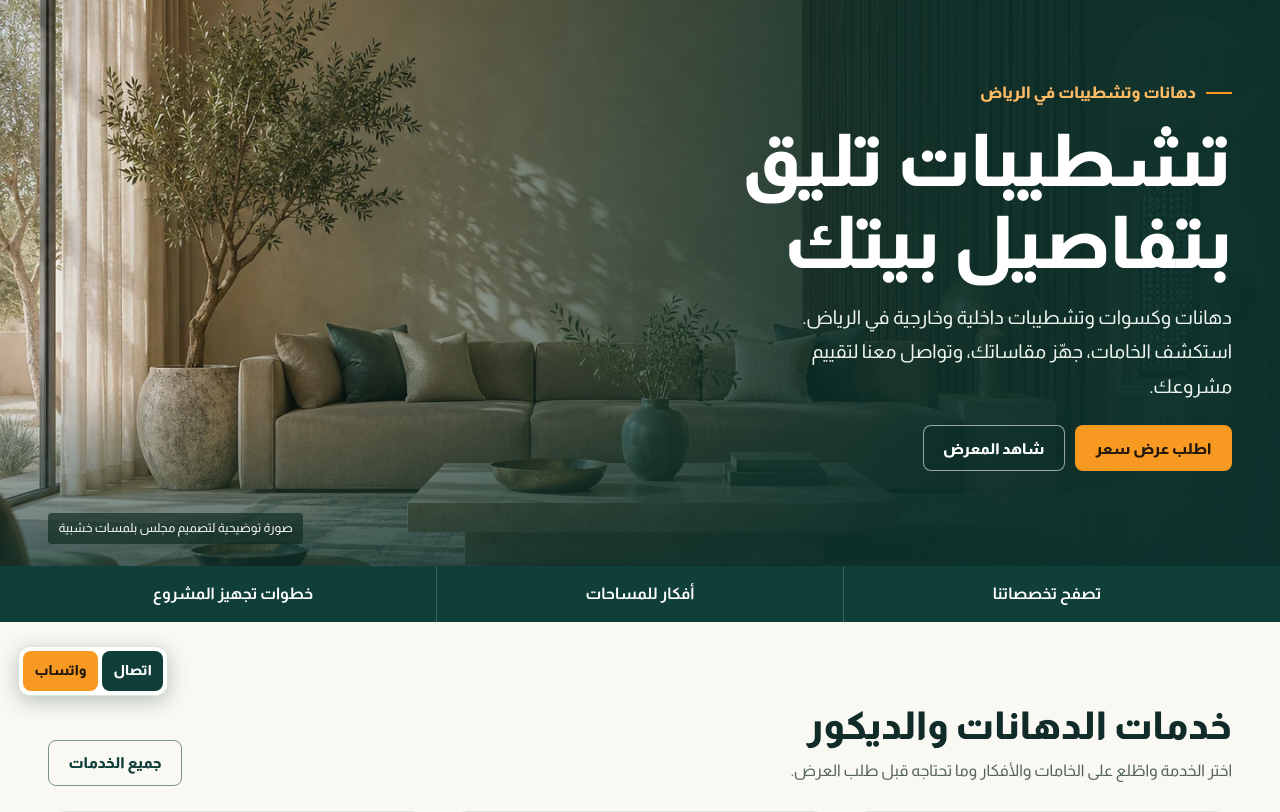
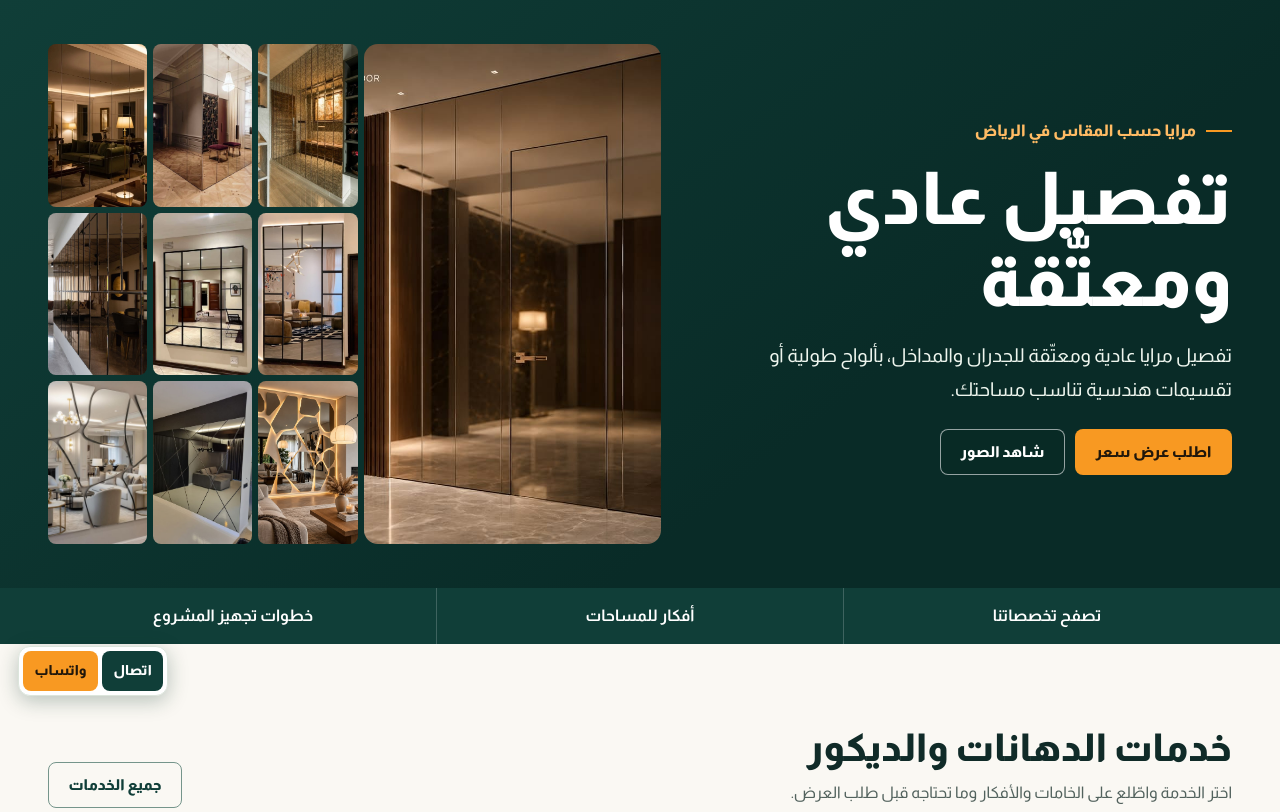
Before and after one commit to SulaimanAlsanani/riyadh-decor, a WordPress theme: template riyadh-decor/front-page.php in a window 1280 px wide. Shown: the part 89-901 px from the top of the page. Run offline with PHP 8.4 and a stand-in for WordPress, Linux system fonts and the light colour scheme; the site name, menu and one post (Sample post) are stand-ins, and other content is empty; some libraries are stand-ins or nearby versions.

Commit message:
Show the custom mirror collection on the homepage

```diff
--- a/riyadh-decor/front-page.php
+++ b/riyadh-decor/front-page.php
@@ -1,17 +1,42 @@
-<?php get_header(); $services = rd_services(); ?>
+<?php
+get_header();
+$services = rd_services();
+$mirror_photos = [
+    'mirror-bronze-door.jpg' => 'مرايا برونزية بألواح طولية وباب مدمج',
+    'mirror-antiqued-panels.jpg' => 'مرايا معتّقة ذهبية بألواح طولية',
+    'mirror-corner-panels.jpg' => 'مرايا برونزية تغطّي زاوية وأبواب خزائن',
+    'mirror-living-room-grid.jpg' => 'جدار مرايا برونزية بتقسيمات مستطيلة',
+    'mirror-backlit-black-frame.jpg' => 'مرآة بإطار أسود وإضاءة خلفية',
+    'mirror-black-frame.jpg' => 'مرآة جدارية بتقسيمات سوداء',
+    'mirror-bronze-tiles.jpg' => 'جدار بلاطات مرايا برونزية',
+    'mirror-backlit-organic.jpg' => 'مرايا بأشكال عضوية مع إضاءة خلفية',
+    'mirror-diagonal-wall.jpg' => 'جدار مرايا بخطوط هندسية مائلة',
+    'mirror-sculpted-pieces.jpg' => 'قطع مرايا غير منتظمة بحواف منحنية',
+];
+?>
 <main id="content">
     <section class="rd-hero" aria-labelledby="rd-hero-title">
-        <?php rd_image('majlis', ['alt' => '', 'loading' => 'eager', 'fetchpriority' => 'high', 'sizes' => '100vw', 'class' => 'rd-hero-image']); ?>
-        <div class="rd-shell rd-hero-content">
-            <p class="rd-kicker">دهانات وتشطيبات في الرياض</p>
-            <h1 id="rd-hero-title"><?php echo esc_html(get_theme_mod('rd_hero_title', 'تشطيبات تليق بتفاصيل بيتك')); ?></h1>
-            <p><?php echo esc_html(get_theme_mod('rd_hero_text', 'دهانات وكسوات وتشطيبات داخلية وخارجية في الرياض. استكشف الخامات، جهّز مقاساتك، وتواصل معنا لتقييم مشروعك.')); ?></p>
-            <div class="rd-actions">
-                <a class="rd-button rd-button-solid" href="#request">اطلب عرض سعر</a>
-                <a class="rd-button rd-button-light" href="<?php echo esc_url(rd_url('gallery')); ?>">شاهد المعرض</a>
+        <div class="rd-shell rd-hero-layout">
+            <div class="rd-hero-content">
+                <p class="rd-kicker">مرايا حسب المقاس في الرياض</p>
+                <h1 id="rd-hero-title"><?php echo esc_html(get_theme_mod('rd_hero_title', 'تفصيل عادي ومعتّقة')); ?></h1>
+                <p><?php echo esc_html(get_theme_mod('rd_hero_text', 'تفصيل مرايا عادية ومعتّقة للجدران والمداخل، بألواح طولية أو تقسيمات هندسية تناسب مساحتك.')); ?></p>
+                <div class="rd-actions">
+                    <a class="rd-button rd-button-solid" href="<?php echo esc_url(add_query_arg('service', 'mirrors', rd_url('contact'))); ?>">اطلب عرض سعر</a>
+                    <a class="rd-button rd-button-light" href="#rd-mirror-gallery">شاهد الصور</a>
+                </div>
+            </div>
+            <div class="rd-hero-gallery" id="rd-mirror-gallery" data-gallery role="group" aria-label="صور تفصيل المرايا العادية والمعتّقة">
+                <?php $is_cover = true; ?>
+                <?php foreach ($mirror_photos as $filename => $caption): ?>
+                    <?php $photo = rd_asset($filename); ?>
+                    <a <?php if ($is_cover): ?>class="rd-hero-cover"<?php endif; ?> href="<?php echo esc_url($photo); ?>" data-gallery-image data-caption="<?php echo esc_attr($caption); ?>">
+                        <img src="<?php echo esc_url($photo); ?>" alt="<?php echo esc_attr($caption); ?>" <?php if ($is_cover): ?>fetchpriority="high"<?php else: ?>loading="lazy"<?php endif; ?> decoding="async">
+                    </a>
+                    <?php $is_cover = false; ?>
+                <?php endforeach; ?>
             </div>
         </div>
-        <div class="rd-hero-caption">صورة توضيحية لتصميم مجلس بلمسات خشبية</div>
     </section>
 
     <div class="rd-jump"><div class="rd-shell">
--- a/riyadh-decor/functions.php
+++ b/riyadh-decor/functions.php
@@ -25,8 +25,8 @@ add_action('customize_register', function ($customize) {
         'rd_phone' => ['رقم الجوال للعرض والاتصال', '0505455984'],
         'rd_whatsapp' => ['رقم واتساب بالصيغة الدولية', '966505455984'],
         'rd_location' => ['منطقة الخدمة', 'الرياض، السعودية'],
-        'rd_hero_title' => ['عنوان الواجهة الرئيسية', 'تشطيبات تليق بتفاصيل بيتك'],
-        'rd_hero_text' => ['وصف الواجهة الرئيسية', 'دهانات وكسوات وتشطيبات داخلية وخارجية في الرياض. استكشف الخامات، جهّز مقاساتك، وتواصل معنا لتقييم مشروعك.'],
+        'rd_hero_title' => ['عنوان الواجهة الرئيسية', 'تفصيل عادي ومعتّقة'],
+        'rd_hero_text' => ['وصف الواجهة الرئيسية', 'تفصيل مرايا عادية ومعتّقة للجدران والمداخل، بألواح طولية أو تقسيمات هندسية تناسب مساحتك.'],
     ] as $key => [$label, $default]) {
         $customize->add_setting($key, ['default' => $default, 'sanitize_callback' => 'sanitize_text_field']);
         $customize->add_control($key, [
--- a/riyadh-decor/inc/components.php
+++ b/riyadh-decor/inc/components.php
@@ -133,6 +133,7 @@ function rd_request_form($selected = '') {
         <label>نوع الخدمة
             <select required name="service">
                 <option value="">اختر الخدمة</option>
+                <option value="تفصيل مرايا عادية ومعتّقة" data-service-key="mirrors" <?php selected($selected, 'mirrors'); ?>>تفصيل مرايا عادية ومعتّقة</option>
                 <?php foreach (rd_services() as $slug => $service): ?>
                     <option value="<?php echo esc_attr($service['name']); ?>" data-service-key="<?php echo esc_attr($slug); ?>" <?php selected($selected, $slug); ?>><?php echo esc_html($service['name']); ?></option>
                 <?php endforeach; ?>
--- a/riyadh-decor/style.css
+++ b/riyadh-decor/style.css
@@ -1,7 +1,7 @@
 /*
 Theme Name: Riyadh Decor
 Description: موقع عربي لخدمات الدهانات والديكورات في الرياض.
-Version: 1.0.0
+Version: 1.0.1
 Requires at least: 6.8
 Requires PHP: 8.2
 Text Domain: riyadh-decor
@@ -61,16 +61,17 @@ summary { cursor:pointer; }
 .rd-button-line { color:var(--deep); background:transparent; border-color:#75958b; }
 .rd-button-line:hover { background:#e4eee8; }
 .rd-mobile-contact { display:none; }
-.rd-hero { position:relative; isolation:isolate; display:grid; align-items:center; min-height:clamp(560px,69vh,720px); overflow:hidden; color:var(--white); background:var(--dark); }
-.rd-hero-image { width:100%; height:100%; object-fit:cover; object-position:center 55%; position:absolute; inset:0; z-index:-2; }
-.rd-hero::after { position:absolute; inset:0; z-index:-1; content:""; background:linear-gradient(270deg,#0b302bfa 0%,#0b302be0 30%,#0b302b91 56%,#0b302b0f 91%),linear-gradient(0deg,#072d2ab0,transparent 32%); }
-.rd-hero-content { padding-block:75px 95px; }
+.rd-hero { color:var(--white); background:linear-gradient(142deg,var(--deep),var(--dark) 67%); }
+.rd-hero-layout { display:grid; grid-template-columns:minmax(0,1fr) minmax(0,1.18fr); align-items:center; gap:clamp(24px,4vw,60px); min-height:clamp(530px,69vh,720px); padding-block:44px; }
+.rd-hero-gallery { display:grid; grid-template-columns:minmax(0,3fr) repeat(3,minmax(0,1fr)); grid-template-rows:repeat(3,minmax(0,1fr)); gap:6px; min-width:0; height:clamp(340px,45vw,500px); }
+.rd-hero-gallery a { border-radius:8px; overflow:hidden; background:#173b35; }
+.rd-hero-gallery img { width:100%; height:100%; object-fit:cover; }
+.rd-hero-gallery .rd-hero-cover { grid-row:span 3; border-radius:14px; }
 .rd-hero-content h1 { max-width:670px; font-size:clamp(3rem,5.7vw,5.45rem); line-height:1.13; margin:.78rem 0 1rem; text-wrap:balance; }
 .rd-hero-content>p:not(.rd-kicker) { max-width:495px; color:#eef5ee; font-size:clamp(1rem,1.5vw,1.2rem); }
 .rd-kicker { color:#ffbb64; font-size:1rem; font-weight:800; display:inline-flex; align-items:center; gap:10px; }
 .rd-kicker::before { content:""; width:26px; height:2px; display:inline-block; background:var(--orange); }
 .rd-actions { display:flex; flex-wrap:wrap; gap:10px; margin-block-start:1.3rem; }
-.rd-hero-caption { position:absolute; inset-inline-end:48px; inset-block-end:22px; background:#0c2922aa; color:#fff; padding:.28rem .65rem; border-radius:4px; font-size:.78rem; }
 .rd-jump { background:var(--deep); color:#fff; }
 .rd-jump .rd-shell { display:flex; width:min(var(--shell),100%); justify-content:center; flex-wrap:wrap; }
 .rd-jump a { flex:1 1 0; min-width:175px; padding:.85rem 12px; text-align:center; text-decoration:none; font-weight:700; }
@@ -176,7 +177,6 @@ summary { cursor:pointer; }
     .rd-shell { width:calc(100% - 54px); }
     .rd-header-inner { gap:.8rem; }
     .rd-navigation { font-size:.89rem; gap:.8rem; }
-    .rd-hero-caption { inset-inline-end:27px; }
 }
 @media(max-width:780px) {
     html { scroll-padding-top:82px; }
@@ -185,6 +185,8 @@ summary { cursor:pointer; }
     .rd-brand img { width:54px; height:54px; }
     .rd-menu-toggle { display:inline-flex; background:#eef5f0; border:1px solid #bfd0c8; color:var(--deep); min-height:42px; padding:.3rem .78rem; border-radius:7px; }
     .rd-header-cta { display:none; }
+    .rd-hero-layout { grid-template-columns:1fr; gap:26px; min-height:0; padding-block:30px; }
+    .rd-hero-gallery { height:clamp(270px,68vw,460px); }
     .rd-navigation { width:100%; flex-basis:100%; align-items:stretch; flex-direction:column; gap:0; font-size:1rem; padding-block-end:.4rem; max-height:62vh; overflow:auto; }
     .rd-navigation>a, .rd-service-nav>summary { display:block; padding:.5rem .2rem; border-block-start:1px solid var(--line); }
     .rd-nav-tray { position:static; box-shadow:none; width:auto; margin-block-end:.55rem; font-size:.9rem; }
@@ -196,12 +198,10 @@ summary { cursor:pointer; }
 }
 @media(max-width:510px) {
     .rd-shell { width:calc(100% - 32px); }
-    .rd-hero { min-height:555px; align-items:end; }
-    .rd-hero-image { object-position:42% center; }
-    .rd-hero::after { background:linear-gradient(0deg,#072d28ff 1%,#0b302bdd 31%,#0b302b5e 80%,#092b273b 100%); }
-    .rd-hero-content { padding-block:125px 64px; }
-    .rd-hero-content h1 { font-size:clamp(2.6rem,12vw,4.25rem); }
-    .rd-hero-caption { inset-inline-end:16px; inset-block-end:13px; }
+    .rd-hero-content h1 { font-size:clamp(2.35rem,10vw,3.45rem); }
+    .rd-hero-gallery { gap:4px; }
+    .rd-hero-gallery a { border-radius:6px; }
+    .rd-hero-gallery .rd-hero-cover { border-radius:10px; }
     .rd-jump .rd-shell { justify-content:stretch; }
     .rd-jump a { min-width:0; padding-inline:5px; font-size:.76rem; }
     .rd-section-head { align-items:start; flex-direction:column; margin-block-end:1rem; }
```
Also changed, not shown: riyadh-decor/assets/mirror-antiqued-panels.jpg (added), riyadh-decor/assets/mirror-backlit-black-frame.jpg (added), riyadh-decor/assets/mirror-backlit-organic.jpg (added), riyadh-decor/assets/mirror-black-frame.jpg (added), riyadh-decor/assets/mirror-bronze-door.jpg (added), riyadh-decor/assets/mirror-bronze-tiles.jpg (added), riyadh-decor/assets/mirror-corner-panels.jpg (added), riyadh-decor/assets/mirror-diagonal-wall.jpg (added), riyadh-decor/assets/mirror-living-room-grid.jpg (added), riyadh-decor/assets/mirror-sculpted-pieces.jpg (added).
